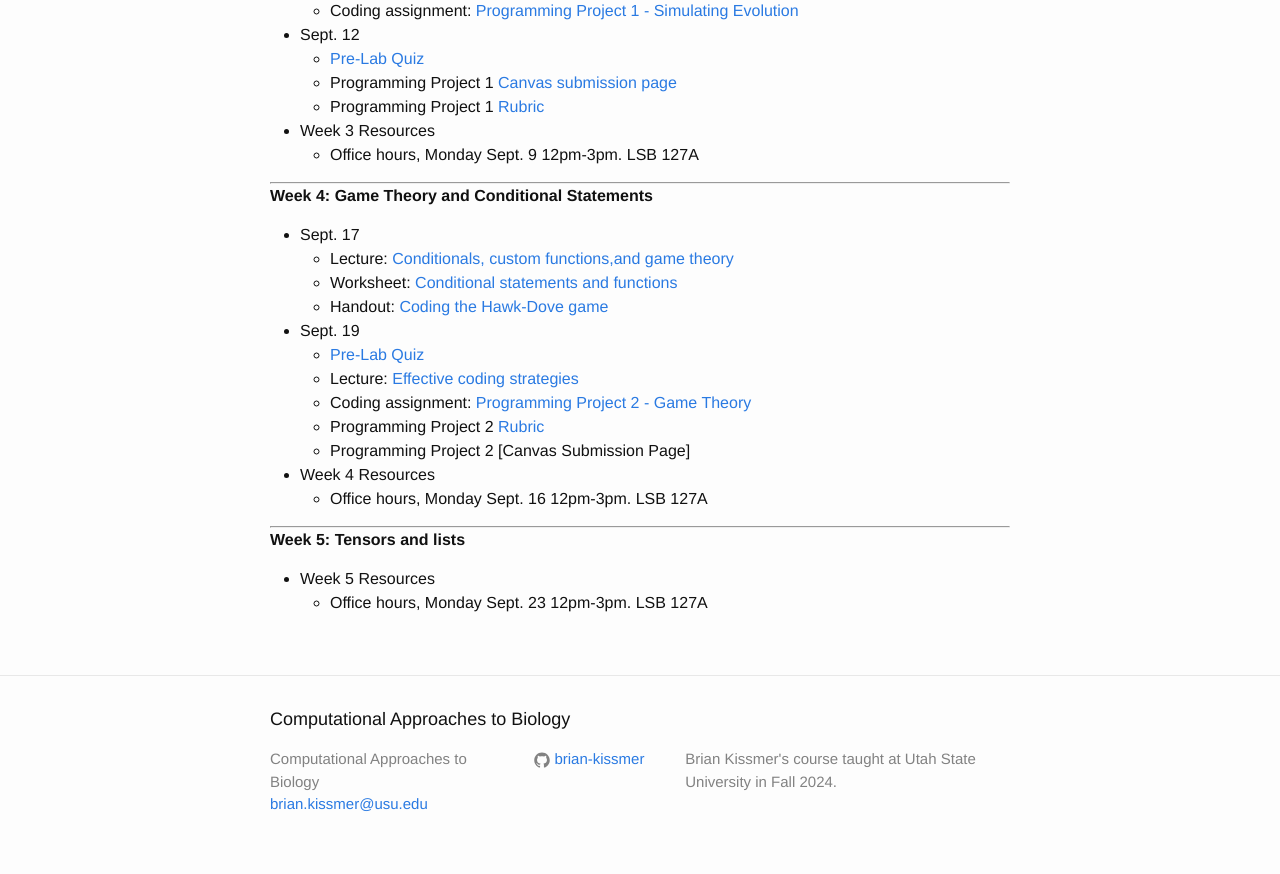
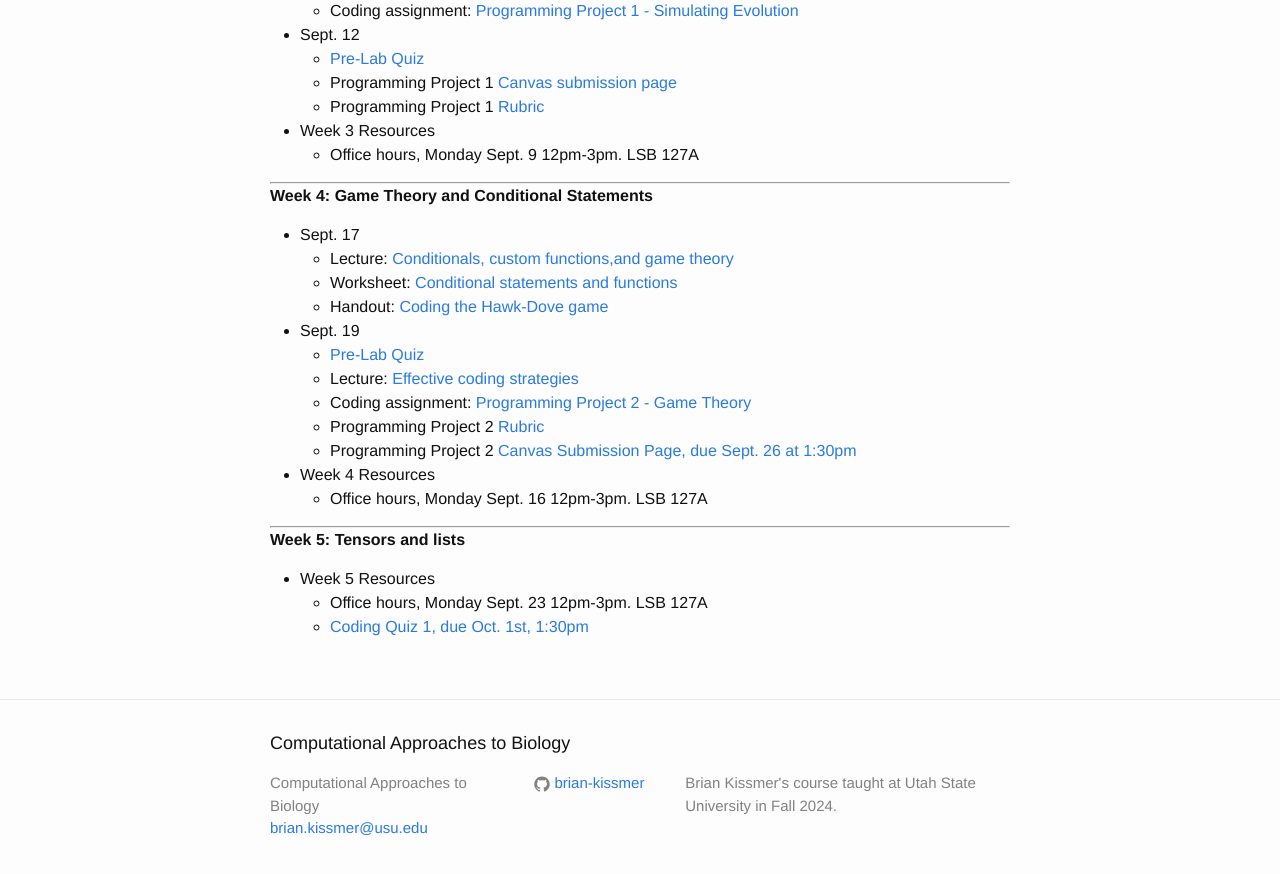
Before and after one commit to brian-kissmer/brian-kissmer.github.io, a Jekyll site: the page built from Schedule.md, in a window 1280 px wide and 900 px high, scrolled down 985 px. Shown: the top 874 px of the window. Built offline with Jekyll 4.4.1, drawn with Linux system fonts in a browser that asks for light colours.

Commit message:
Update Schedule.md

```diff
--- a/Schedule.md
+++ b/Schedule.md
@@ -67,7 +67,7 @@ layout: page
       * Lecture: [Effective coding strategies]({{ site.baseurl }}/slides/Sept 19 slides.pdf)
       * Coding assignment: [Programming Project 2 - Game Theory]({{ site.baseurl }}/programming_projects/programming_project2.html)
       * Programming Project 2 [Rubric]({{ site.baseurl }}/rubrics/game_theory_rubric.html)
-      * Programming Project 2 [Canvas Submission Page]
+      * Programming Project 2 [Canvas Submission Page, due Sept. 26 at 1:30pm](https://usu.instructure.com/courses/762928/assignments/4610645)
 
   * Week 4 Resources
       * Office hours, Monday Sept. 16 12pm-3pm. LSB 127A
@@ -77,3 +77,4 @@ layout: page
   **Week 5: Tensors and lists**
   * Week 5 Resources
       * Office hours, Monday Sept. 23 12pm-3pm. LSB 127A
+      * [Coding Quiz 1, due Oct. 1st, 1:30pm](https://usu.instructure.com/courses/762928/quizzes/1276805)
```
